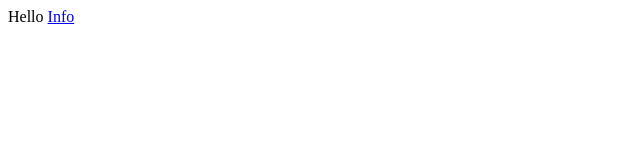
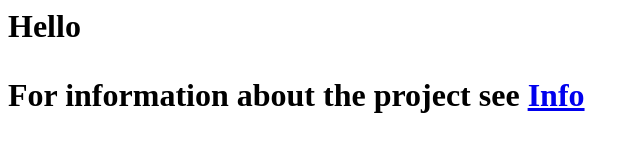
Before and after one commit to filipsmrz/filipsmrz.github.io, a plain HTML site: page index.html in a window 1280 px wide. Shown: the whole page, without its empty margins (0-640 px from the left). Drawn offline with Linux system fonts and the light colour scheme.

Commit message:
Update index.html

```diff
--- a/index.html
+++ b/index.html
@@ -1,2 +1,2 @@
-Hello
-<a href="Sprint.html">Info</a>
+<h1>Hello</hi>
+<p> For information about the project see <a href="Sprint.html">Info</a></p>
```
